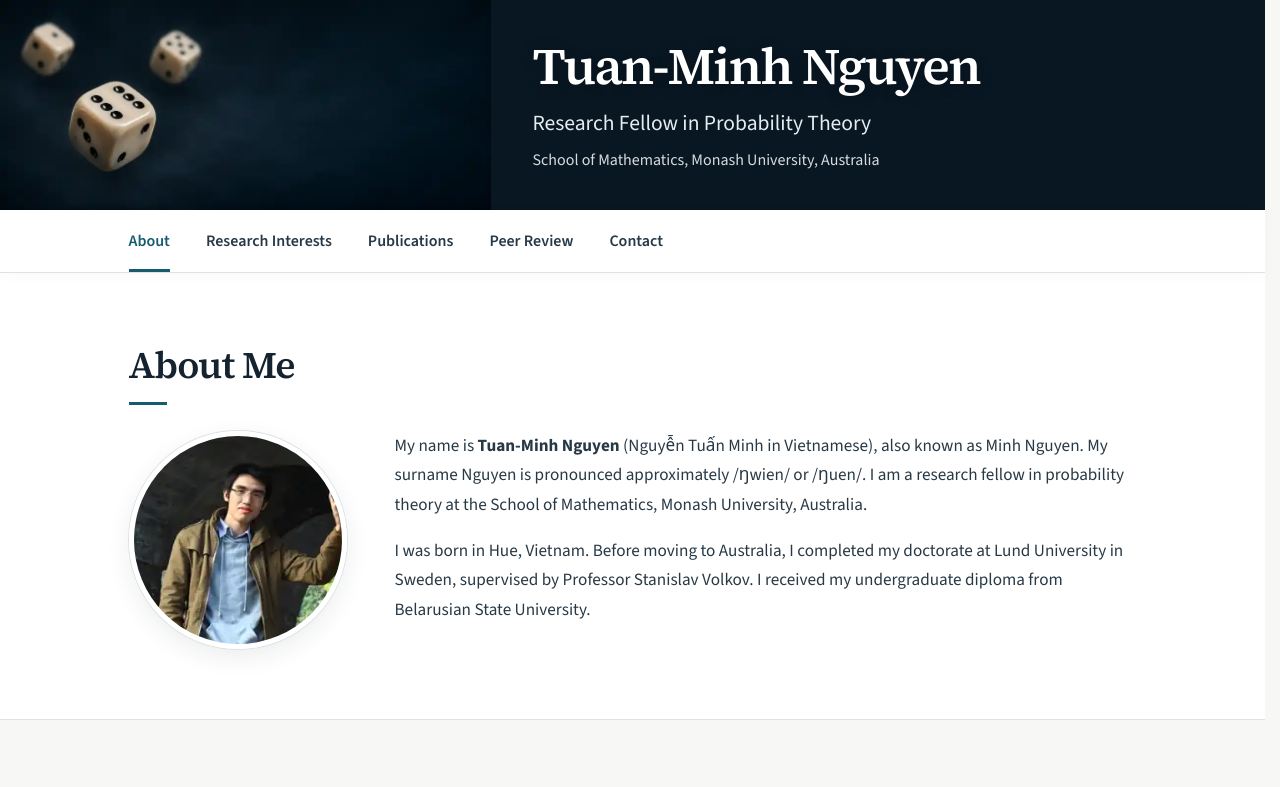
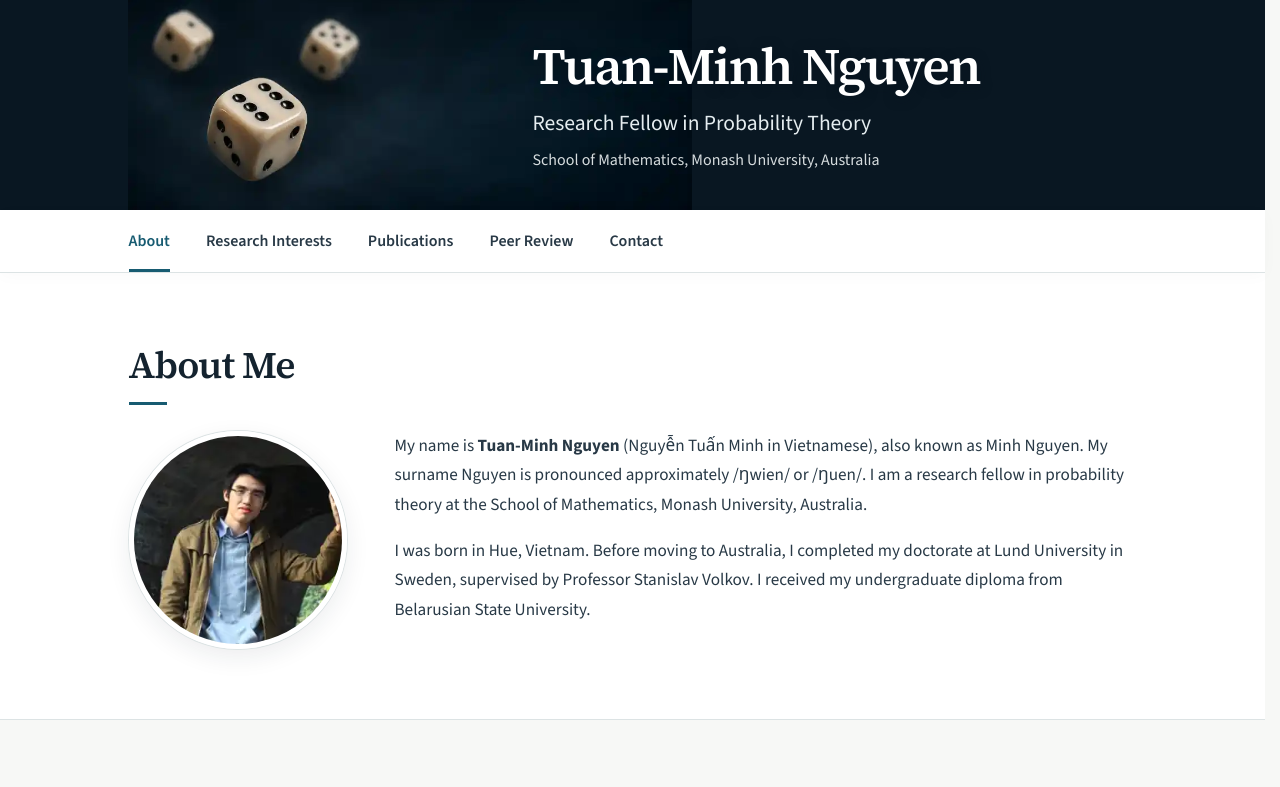
Before and after one commit to tuan-minh-nguyen/tuan-minh-nguyen.github.io, a plain HTML site: page index.html in a window 1280 px wide. Shown: the top 787 px of the page. Drawn offline with nearby package versions, Linux system fonts and the light colour scheme.

Commit message:
Inset dice banner from edge and enlarge composition modestly

```diff
--- a/styles.css
+++ b/styles.css
@@ -10,7 +10,7 @@ a:hover{color:#0d4055}
 a:focus-visible,button:focus-visible,input:focus-visible,select:focus-visible,summary:focus-visible{outline:2px solid var(--primary);outline-offset:4px}
 .container{width:min(1120px,100%);padding-inline:clamp(22px,5vw,56px);margin-inline:auto}
 header{background-color:#091722;background-image:linear-gradient(90deg,transparent 0%,transparent 22%,#091722 55%);color:white;height:210px;min-height:210px;display:flex;align-items:center;padding:16px 0;position:relative;isolation:isolate}
-header::before{content:"";position:absolute;inset:0;z-index:-1;background:url("images/dice-header.webp") left center / auto 100% no-repeat;pointer-events:none}
+header::before{content:"";position:absolute;inset:0;z-index:-1;background:url("images/dice-header.webp") clamp(48px, calc((100vw - 1120px) / 2 + 48px), 28vw) center / auto 115% no-repeat;pointer-events:none}
 header .container{position:relative}
 header .container{width:min(1120px,100%);padding-left:clamp(240px,37vw,460px);text-align:left}
 header h1{font:600 clamp(2.2rem,4vw,3.65rem)/1.12 var(--serif);letter-spacing:-.035em;margin-bottom:12px;color:#fff;text-shadow:0 2px 12px #07111d80}
@@ -78,7 +78,7 @@ details[open] summary{margin-bottom:9px}
 .content .paper .abstract-text{font:400 1.02rem/1.75 var(--serif);color:var(--ink);padding:8px 0 8px 17px;border-left:2px solid #afc9ce;overflow-wrap:break-word}
 .abstract-source{font-size:.85rem;color:var(--muted)}
 mjx-container[display="true"]{overflow-x:auto;overflow-y:hidden;max-width:100%}
-@media(max-width:700px){body{font-size:17px}header{height:172px;min-height:172px;padding:12px 0}header::before{background-size:auto 85%;background-position:left center}header .container{padding-left:46%;padding-right:15px}header h1{font-size:clamp(1.45rem,4.7vw,2.15rem);margin-bottom:6px}header .subtitle{font-size:1rem}header p:last-child{font-size:.85rem}.nav-links{gap:8px 20px}.nav-links a{font-size:.94rem;padding:11px 0 9px}.about-layout{flex-direction:column;align-items:center}.profile-photo{flex:none;width:170px}.about-text{width:100%}#papers .paper{padding:18px 14px 20px 49px}.paper-number{left:10px;top:20px;font-size:.92rem}.paper-title{font-size:1.13rem}.pub-controls{padding:14px}.pub-controls button{width:100%}.content .paper .abstract-text{padding-left:11px}}
-@media(max-width:380px){header::before{background-size:auto 72%}header .container{padding-left:43%;padding-right:10px}header .subtitle{font-size:.9rem}header .affiliation{font-size:.8rem;margin-top:5px}.nav-links{gap:0 13px}}
+@media(max-width:700px){body{font-size:17px}header{height:172px;min-height:172px;padding:12px 0}header::before{background-size:auto 105%;background-position:12px center}header .container{padding-left:46%;padding-right:15px}header h1{font-size:clamp(1.45rem,4.7vw,2.15rem);margin-bottom:6px}header .subtitle{font-size:1rem}header p:last-child{font-size:.85rem}.nav-links{gap:8px 20px}.nav-links a{font-size:.94rem;padding:11px 0 9px}.about-layout{flex-direction:column;align-items:center}.profile-photo{flex:none;width:170px}.about-text{width:100%}#papers .paper{padding:18px 14px 20px 49px}.paper-number{left:10px;top:20px;font-size:.92rem}.paper-title{font-size:1.13rem}.pub-controls{padding:14px}.pub-controls button{width:100%}.content .paper .abstract-text{padding-left:11px}}
+@media(max-width:380px){header::before{background-size:auto 95%;background-position:8px center}header .container{padding-left:43%;padding-right:10px}header .subtitle{font-size:.9rem}header .affiliation{font-size:.8rem;margin-top:5px}.nav-links{gap:0 13px}}
 @media(prefers-reduced-motion:reduce){html{scroll-behavior:auto}}
 @media print{header::before{display:none}body{background:white;color:black;font-size:11pt}header{height:auto;min-height:0;background:none!important;color:black;padding:0}header .container{padding:0}header h1,header p,header .subtitle{color:black!important;text-shadow:none}nav,.pub-controls,.back-btn,.footer{display:none}section{padding:15px 0}#papers .paper{break-inside:avoid;padding:12px 12px 12px 45px}.paper-title{color:black}}
```
